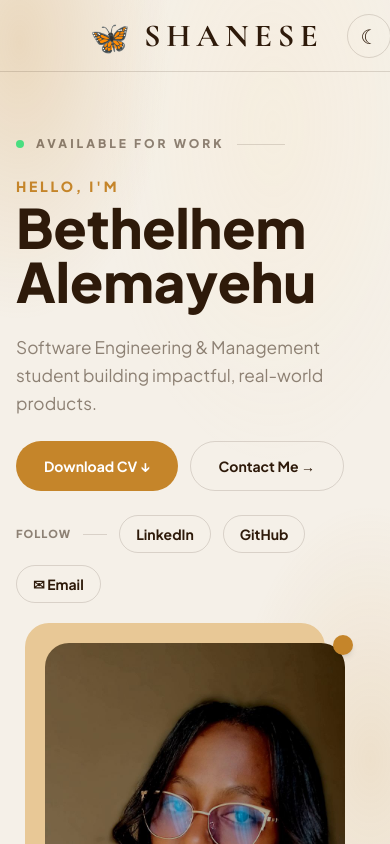
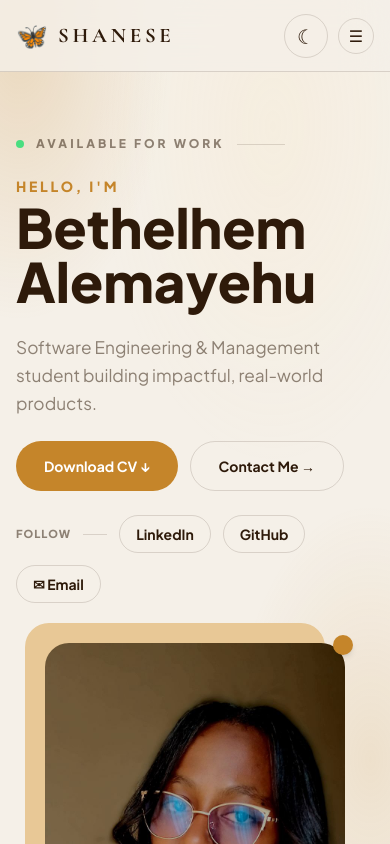
Before and after one commit to ShaneseEm/bethelhem-v1, a Next.js app: page / in a window 390 px wide. Shown: the top 844 px of the page. Built offline with nearby package versions, Linux system fonts and the light colour scheme.

Commit message:
fix: mobile header glass bg, remove oversized logo margin, hamburger visible

```diff
--- a/app/globals.css
+++ b/app/globals.css
@@ -38,6 +38,15 @@
 }
 
 html { scroll-behavior: smooth; }
+
+.glass-header {
+  background: rgba(245, 240, 232, 0.82);
+  backdrop-filter: blur(20px);
+  -webkit-backdrop-filter: blur(20px);
+}
+[data-theme="dark"] .glass-header {
+  background: rgba(8, 5, 3, 0.82);
+}
 
 body {
   background:
--- a/components/Header.jsx
+++ b/components/Header.jsx
@@ -43,8 +43,8 @@ export default function Header() {
   return (
     <>
       <header
-        className="fixed top-0 left-0 right-0 z-50 flex items-center px-6 lg:px-16 h-[72px] border-b transition-colors duration-300"
-        style={{ background: 'var(--ds-bg)', borderColor: 'var(--ds-border)' }}
+        className="fixed top-0 left-0 right-0 z-50 flex items-center px-4 lg:px-16 h-[72px] border-b transition-colors duration-300 glass-header"
+        style={{ borderColor: 'var(--ds-border)' }}
       >
         {/* Logo */}
         <a
@@ -52,12 +52,12 @@ export default function Header() {
           className="shrink-0 flex items-center gap-1.5 mr-6 transition-opacity hover:opacity-75"
           aria-label="Go to home"
         >
-          <span style={{ fontSize: '2rem', marginLeft: '66px' }} aria-hidden="true">🦋</span>
+          <span style={{ fontSize: '1.6rem' }} aria-hidden="true">🦋</span>
           <span
-            className="font-bold tracking-[0.18em] uppercase ml-2"
+            className="font-bold tracking-[0.18em] uppercase ml-1"
             style={{
               fontFamily: 'var(--font-cormorant, Georgia, serif)',
-              fontSize: '2rem',
+              fontSize: 'clamp(1.3rem, 4vw, 2rem)',
               color: 'var(--ds-text)',
             }}
           >
@@ -135,8 +135,8 @@ export default function Header() {
       {/* Mobile drawer */}
       {menuOpen && (
         <div
-          className="fixed top-[72px] left-0 right-0 z-40 flex flex-col gap-1 px-6 py-4 border-b lg:hidden"
-          style={{ background: 'var(--ds-bg)', borderColor: 'var(--ds-border)' }}
+          className="fixed top-[72px] left-0 right-0 z-40 flex flex-col gap-1 px-6 py-4 border-b lg:hidden glass-header"
+          style={{ borderColor: 'var(--ds-border)' }}
         >
           {NAV.map(({ label, href }) => {
             const isActive = active === href
```
